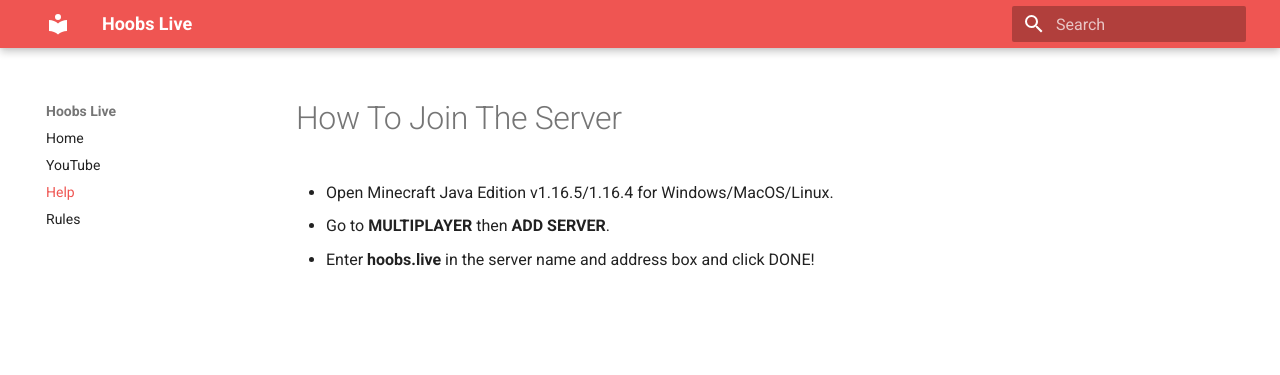
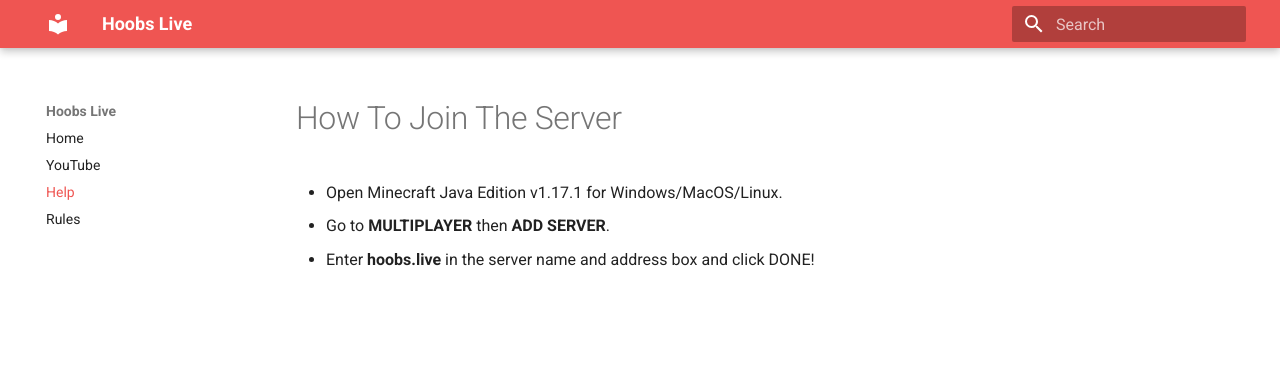
Before and after one commit to cunhar/hoobs-live-docs, an MkDocs documentation site: the page built from docs/help/connecting.md, in a window 1280 px wide. Shown: the top 375 px of the page. Built offline with MkDocs 1.6.1 and Material for MkDocs 9.7.7, drawn with Linux system fonts in a browser that asks for light colours.

Commit message:
hotfix hoobs moms links and version

```diff
--- a/docs/help/connecting.md
+++ b/docs/help/connecting.md
@@ -1,6 +1,6 @@
 
 # How To Join The Server
 
-* Open Minecraft Java Edition v1.16.5/1.16.4 for Windows/MacOS/Linux.
+* Open Minecraft Java Edition v1.17.1 for Windows/MacOS/Linux.
 * Go to **MULTIPLAYER** then **ADD SERVER**.
 * Enter **hoobs.live** in the server name and address box and click DONE!
```
Also changed, not shown: docs/lore/index.md (+2 -2 lines).
